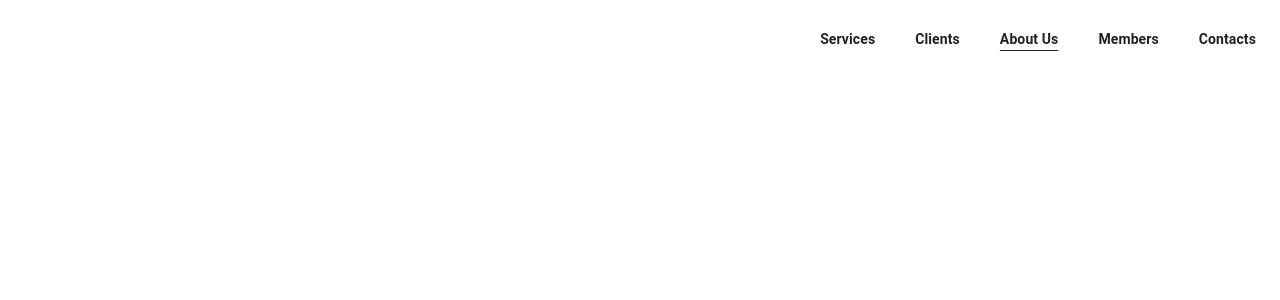
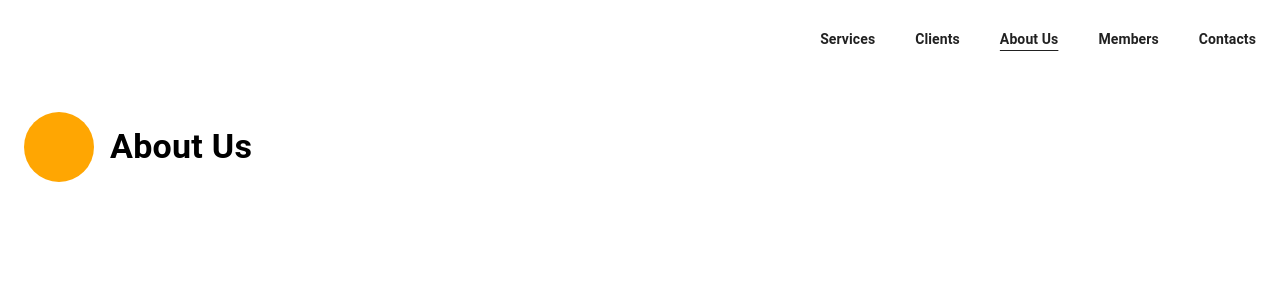
Before and after one commit to JasonasIgn/FrontIT_Task, a React (Create React App) app: page /about in a window 1280 px wide. Shown: the top 300 px of the page. Built offline with nearby package versions, Linux system fonts and the light colour scheme.

Commit message:
Add missing page templates

```diff
--- a/src/App.tsx
+++ b/src/App.tsx
@@ -5,6 +5,10 @@ import { Members } from './components/Pages/Members'
 import { Header } from './components/Header'
 import { routes } from './routes.config'
 import { Member } from './components/Pages/Member'
+import { Clients } from './components/Pages/Clients'
+import { Services } from './components/Pages/Services'
+import { About } from './components/Pages/About'
+import { Contacts } from './components/Pages/Contacts'
 
 const useStyles = makeStyles<Theme>((theme) =>
   createStyles({
@@ -22,6 +26,10 @@ const App = () => {
       <Container className={classes.container} >
         <Switch>
           <Route exact path={routes.members.path} component={Members} />
+          <Route exact path={routes.clients.path} component={Clients} />
+          <Route exact path={routes.services.path} component={Services} />
+          <Route exact path={routes.about.path} component={About} />
+          <Route exact path={routes.contacts.path} component={Contacts} />
           <Route exact path={routes.member.path} component={Member} />
         </Switch>
       </Container>
--- /dev/null
+++ b/src/components/Pages/About/index.tsx
@@ -0,0 +1,5 @@
+import React from 'react'
+import { routes } from '../../../routes.config'
+import { PageTitle } from '../../PageTitle'
+
+export const About = () => <PageTitle title={routes.about.title} />
--- /dev/null
+++ b/src/components/Pages/Clients/index.tsx
@@ -0,0 +1,5 @@
+import React from 'react'
+import { routes } from '../../../routes.config'
+import { PageTitle } from '../../PageTitle'
+
+export const Clients = () => <PageTitle title={routes.clients.title} />
--- /dev/null
+++ b/src/components/Pages/Contacts/index.tsx
@@ -0,0 +1,5 @@
+import React from 'react'
+import { routes } from '../../../routes.config'
+import { PageTitle } from '../../PageTitle'
+
+export const Contacts = () => <PageTitle title={routes.contacts.title} />
--- /dev/null
+++ b/src/components/Pages/Services/index.tsx
@@ -0,0 +1,5 @@
+import React from 'react'
+import { routes } from '../../../routes.config'
+import { PageTitle } from '../../PageTitle'
+
+export const Services = () => <PageTitle title={routes.services.title} />
```
